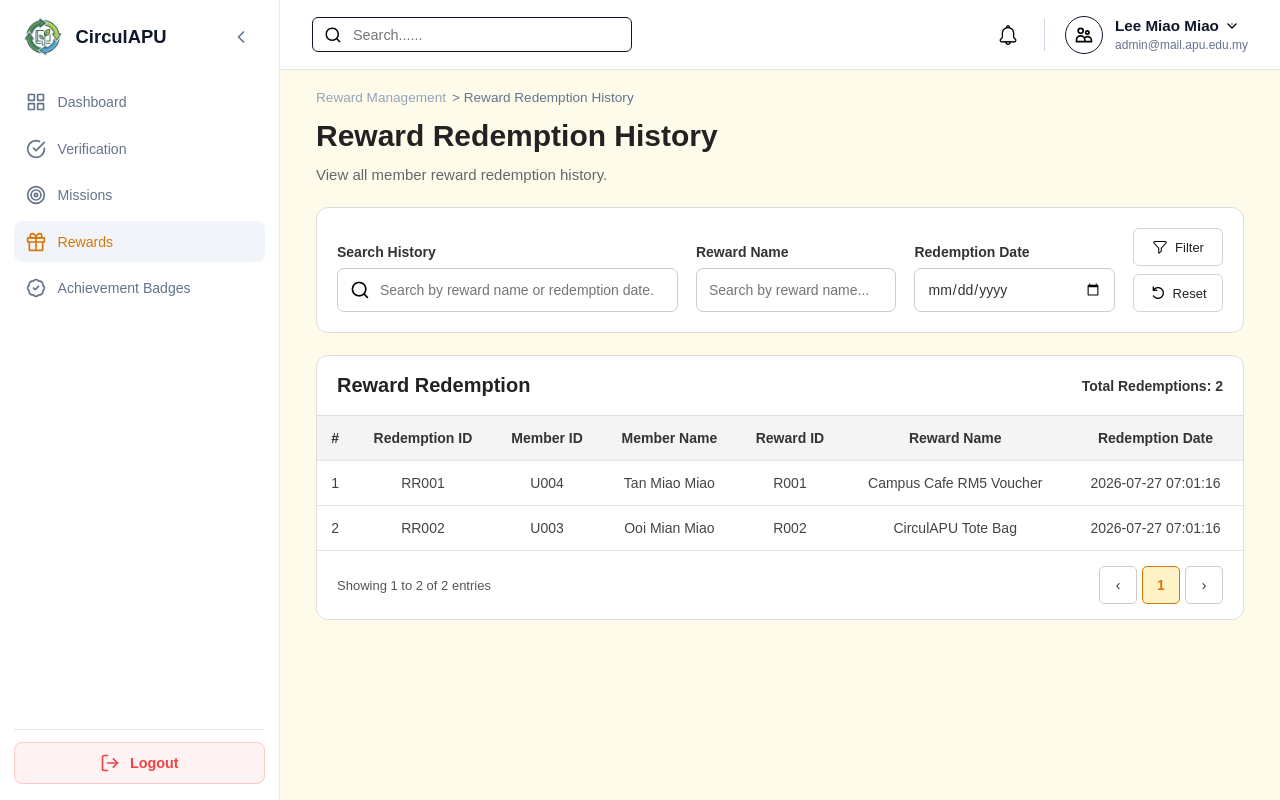
After one commit to solis016100/CirculAPU, a PHP site: page /Auditor/auditor_reward_redemption_history.php in a window 1280 px wide. The commit adds this page. Run offline with PHP 8.4, Linux system fonts and the light colour scheme; a user stored in the database is signed in; data comes from the database, SQL or seed files in the repository.

Commit message:
added reward redemption history

```diff
--- /dev/null
+++ b/Auditor/auditor_reward_redemption_history.php
@@ -0,0 +1,299 @@
+<?php
+    session_start();
+
+    if (!isset($_SESSION['user_id']) || $_SESSION['user_role'] !== 'Auditor') {
+        header("Location: ../login.php");
+        exit();
+    }
+
+    require_once '../db.php';
+
+    $conn->set_charset("utf8mb4");
+
+    $rewardName = isset($_GET['rewardName']) ? trim($_GET['rewardName']) : '';
+
+    $redemptionDate = isset($_GET['redemptionDate']) ? trim($_GET['redemptionDate']) : '';
+
+    $search = isset($_GET['search']) ? trim($_GET['search']) : '';
+
+    /* =========================================================
+    PAGINATION
+    ========================================================= */
+    $recordsPerPage = 8;
+    $page = isset($_GET['page']) ? (int)$_GET['page'] : 1;
+
+    if ($page < 1) {
+        $page = 1;
+    }
+
+    /* =========================================================
+    COUNT RECORDS
+    ========================================================= */
+    $countQuery = "SELECT COUNT(*) AS total FROM rewardredemption rr LEFT JOIN rewards r ON rr.rewardID = r.rewardID WHERE 1=1";
+
+    $countParams = [];
+    $countTypes = '';
+
+    if ($search !== '') {
+        $countQuery .= "AND (r.rewardName LIKE ? OR rr.redemptionDate LIKE ?)";
+
+        $searchValue = "%$search%";
+
+        $countParams[] = $searchValue;
+        $countParams[] = $searchValue;
+
+        $countTypes .= "ss";
+    }
+
+    if ($rewardName !== '') {
+        $countQuery .= " AND r.rewardName LIKE ?";
+        $countParams[] = "%$rewardName%";
+        $countTypes .= "s";
+    }
+
+    if ($redemptionDate !== '') {
+        $countQuery .= " AND DATE(rr.redemptionDate) = ?";
+        $countParams[] = $redemptionDate;
+        $countTypes .= "s";
+    }
+
+    $countStmt = $conn->prepare($countQuery);
+
+    if (!empty($countParams)) {
+        $countStmt->bind_param($countTypes, ...$countParams);
+    }
+
+    $countStmt->execute();
+
+    $countRow = $countStmt->get_result()->fetch_assoc();
+
+    $totalRedemptions = (int)$countRow['total'];
+
+    $countStmt->close();
+
+    $totalPages = max(1, ceil($totalRedemptions / $recordsPerPage));
+
+    if ($page > $totalPages) {
+        $page = $totalPages;
+    }
+
+    $offset = ($page - 1) * $recordsPerPage;
+
+    /* =========================================================
+    GET REDEMPTION RECORDS
+    ========================================================= */
+    $query = "SELECT rr.redemptionID, rr.userID, u.name AS memberName, rr.rewardID, r.rewardName, rr.redemptionDate FROM rewardredemption rr LEFT JOIN user u ON rr.userID = u.userID LEFT JOIN rewards r ON rr.rewardID = r.rewardID WHERE 1=1";
+
+    $params = [];
+    $types = '';
+
+    if ($search !== '') {
+        $query .= "AND (r.rewardName LIKE ? OR rr.redemptionDate LIKE ?)";
+
+        $searchValue = "%$search%";
+
+        $params[] = $searchValue;
+        $params[] = $searchValue;
+
+        $types .= "ss";
+    }
+
+    if ($rewardName !== '') {
+        $query .= " AND r.rewardName LIKE ?";
+        $params[] = "%$rewardName%";
+        $types .= "s";
+    }
+
+    if ($redemptionDate !== '') {
+        $query .= " AND DATE(rr.redemptionDate) = ?";
+        $params[] = $redemptionDate;
+        $types .= "s";
+    }
+
+    $query .= " ORDER BY rr.redemptionDate DESC LIMIT ? OFFSET ?";
+
+    $params[] = $recordsPerPage;
+    $params[] = $offset;
+    $types .= "ii";
+
+    $stmt = $conn->prepare($query);
+
+    $stmt->bind_param($types, ...$params);
+
+    $stmt->execute();
+
+    $result = $stmt->get_result();
+?>
+
+<!DOCTYPE html>
+<html lang="en">
+<head>
+    <meta charset="UTF-8">
+    <meta name="viewport" content="width=device-width, initial-scale=1.0">
+    <title>Auditor Reward Redemption History - CirculAPU</title>
+    <link rel="stylesheet" href="../style.css">
+    <link rel="stylesheet" href="auditor_style.css">
+</head>
+
+<body class="role-auditor">
+    <div class="dashboard-container">
+        <?php include '../sidebar.php'; ?>
+        <div class="main-content">
+            <?php include '../header.php'; ?>
+            <main class="page-body auditor-management-detail-page redemption-history-page">
+
+                <!-- Breadcrumb -->
+                <div class="breadcrumb">
+                    <a href="auditor_rewards_management.php">
+                        Reward Management
+                    </a>
+                    &gt; Reward Redemption History
+                </div>
+
+                <div class="management-heading management-heading-action">
+                    <div class="management-heading-text">
+                        <h1>Reward Redemption History</h1>
+                        <p>View all member reward redemption history.</p>
+                    </div>
+                </div>
+
+                <div class="management-filter">
+                    <form method="GET" class="management-filter-form">
+                        <!-- Search Reward -->
+                        <div class="management-filter-group search">
+                            <label for="search">Search History</label>
+                            <div class="management-search-input">
+                                <img src="../assets/icons/search.png" alt="Search">
+                                <input type="text" id="search" name="search" placeholder="Search by reward name or redemption date." value="<?php echo htmlspecialchars($search); ?>">
+                            </div>
+                        </div>
+                        <!-- Reward Name -->
+                        <div class="management-filter-group">
+                            <label for="rewardName">
+                                Reward Name
+                            </label>
+                            <input type="text" id="rewardName" name="rewardName" placeholder="Search by reward name..." value="<?php echo htmlspecialchars($rewardName); ?>">
+                        </div>
+
+                        <!-- Redemption Date -->
+                        <div class="management-filter-group">
+                            <label for="redemptionDate">
+                                Redemption Date
+                            </label>
+                            <input type="date" id="redemptionDate" name="redemptionDate" value="<?php echo htmlspecialchars($redemptionDate); ?>">
+                        </div>
+
+                        <!-- Filter -->
+                        <div class="management-filter-buttons">
+                            <button type="submit" class="management-filter-btn">
+                                <img src="../assets/icons/filter.png" alt="Filter">
+                                Filter
+                            </button>
+
+                            <!-- Reset -->
+                            <a href="auditor_reward_redemption_history.php" class="management-reset-btn">
+                                <img src="../assets/icons/reset.png" alt="Reset">
+                                Reset
+                            </a>
+                        </div>
+                    </form>
+                </div>
+
+                <div class="management-list">
+                    <!-- Table Headings -->
+                    <div class="management-list-header">
+                        <h2>Reward Redemption</h2>
+                        <p>Total Redemptions: <?php echo $totalRedemptions; ?></p>
+                    </div>
+
+                    <div class="management-table-wrapper">
+                        <table class="management-table redemption-table">
+                            <thead>
+                                <tr>
+                                    <th>#</th>
+                                    <th>Redemption ID</th>
+                                    <th>Member ID</th>
+                                    <th>Member Name</th>
+                                    <th>Reward ID</th>
+                                    <th>Reward Name</th>
+                                    <th>Redemption Date</th>
+                                </tr>
+                            </thead>
+
+                            <tbody>
+                                <?php  $number = $offset + 1; while ($row = mysqli_fetch_assoc($result)):?>
+                                    <tr>
+                                        <td><?php echo $number; ?></td>
+                                        <td>
+                                            <?php echo htmlspecialchars($row['redemptionID']);?>
+                                        </td>
+                                        <td>
+                                            <?php echo htmlspecialchars($row['userID']);?>
+                                        </td>
+                                        <td>
+                                            <?php echo htmlspecialchars($row['memberName'] ?? 'Unknown'); ?>
+                                        </td>
+                                        <td>
+                                            <?php echo htmlspecialchars($row['rewardID']);?>
+                                        </td>
+                                         <td>
+                                            <?php echo htmlspecialchars($row['rewardName'] ?? 'Unknown'); ?>
+                                        </td>
+                                        <td>
+                                            <?php echo htmlspecialchars($row['redemptionDate']);?>
+                                        </td>
+                                    </tr>
+                                <?php $number++; endwhile;?>
+                            </tbody>
+                        </table>
+                    </div>
+
+                    <div class="management-table-footer">
+                        <p>
+                            Showing <?php echo $totalRedemptions > 0 ? $offset + 1 : 0; ?>
+                            to <?php echo min($offset + $recordsPerPage, $totalRedemptions);?>
+                            of <?php echo $totalRedemptions; ?>
+                            entries
+                        </p>
+
+                        <div class="pagination">
+                            <?php $paginationParams = $_GET; ?>
+                            <!-- Previous -->
+                            <?php if ($page > 1): ?>
+                                <?php $paginationParams['page'] = $page - 1; ?>
+                                <a href="?<?php echo http_build_query($paginationParams);?>">
+                                    &lsaquo;
+                                </a>
+                            <?php else: ?>
+                                <a href="#" class="disabled">
+                                    &lsaquo;
+                                </a>
+                            <?php endif; ?>
+
+                            <!-- Page Numbers -->
+                            <?php for ($i = 1; $i <= $totalPages; $i++): ?>
+                                <?php $paginationParams['page'] = $i; ?>
+                                <a href="?<?php echo http_build_query($paginationParams);?>" class="<?php echo $i == $page ? 'active' : ''; ?>">
+                                    <?php echo $i; ?>
+                                </a>
+                            <?php endfor; ?>
+
+                            <!-- Next -->
+                            <?php if ($page < $totalPages): ?>
+                                <?php $paginationParams['page'] = $page + 1; ?>
+                                <a href="?<?php echo http_build_query($paginationParams);?>">
+                                    &rsaquo;
+                                </a>
+                            <?php else: ?>
+                                <a href="#" class="disabled">
+                                    &rsaquo;
+                                </a>
+                            <?php endif; ?>
+                        </div>
+                    </div>
+                </div>
+            </main>
+        </div>
+    </div>
+</body>
+</html>
--- a/sidebar.php
+++ b/sidebar.php
@@ -71,7 +71,7 @@ if ($user_role === 'Admin'
           <svg xmlns="http://www.w3.org/2000/svg" viewBox="0 0 24 24" fill="none" stroke="currentColor" stroke-width="2" stroke-linecap="round" stroke-linejoin="round"><circle cx="12" cy="12" r="10"></circle><circle cx="12" cy="12" r="6"></circle><circle cx="12" cy="12" r="2"></circle></svg>
           <span class="nav-text">Missions</span>
         </a>
-        <a href="/CirculAPU/Auditor/auditor_rewards_management.php" class="nav-item <?php echo in_array($current_page, ['auditor_rewards_management.php', 'auditor_reward_create.php', 'auditor_reward_view.php', 'auditor_reward_edit.php']) ? 'active' : ''; ?>">
+        <a href="/CirculAPU/Auditor/auditor_rewards_management.php" class="nav-item <?php echo in_array($current_page, ['auditor_rewards_management.php', 'auditor_reward_create.php', 'auditor_reward_view.php', 'auditor_reward_edit.php', 'auditor_reward_redemption_history.php']) ? 'active' : ''; ?>">
           <svg xmlns="http://www.w3.org/2000/svg" viewBox="0 0 24 24" fill="none" stroke="currentColor" stroke-width="2" stroke-linecap="round" stroke-linejoin="round"><polyline points="20 12 20 22 4 22 4 12"></polyline><rect x="2" y="7" width="20" height="5"></rect><line x1="12" y1="22" x2="12" y2="7"></line><path d="M12 7H7.5a2.5 2.5 0 0 1 0-5C11 2 12 7 12 7z"></path><path d="M12 7h4.5a2.5 2.5 0 0 0 0-5C13 2 12 7 12 7z"></path></svg>
           <span class="nav-text">Rewards</span>
         </a>
--- a/style.css
+++ b/style.css
@@ -1325,6 +1325,13 @@ body.auth-page {
     margin: 0;
     color: #666666;
     font-size: 15px;
+}
+
+.management-heading-buttons {
+    display: flex;
+    align-items: center;
+    gap: 12px;
+    margin-left: auto;
 }
 
 
```
Also changed, not shown: Auditor/auditor_rewards_management.php (+11 -4 lines), Auditor/auditor_style.css (+30 -1 lines), assets/icons/history.png (added).
